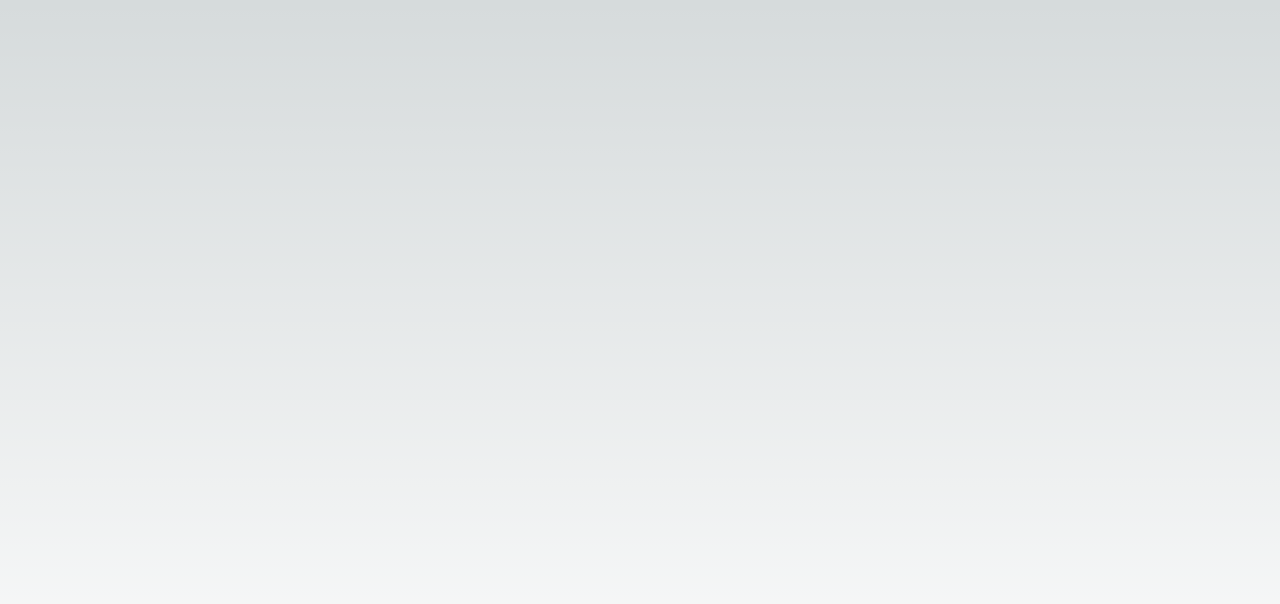
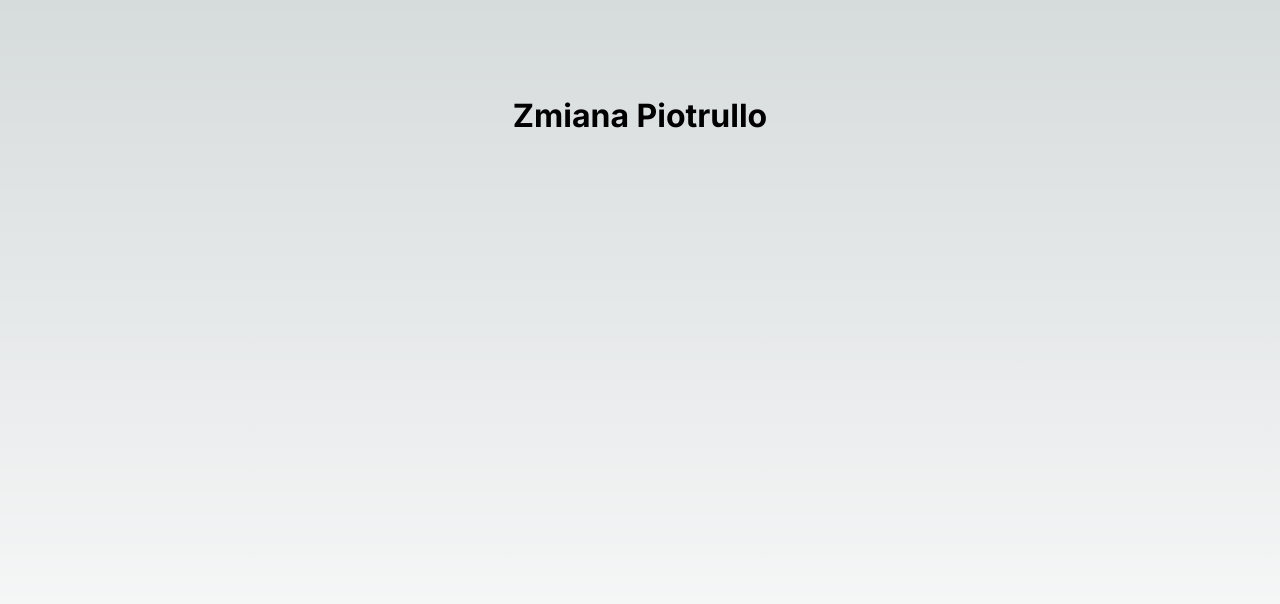
Before and after one commit to kczmrz/YourPetStory, a Next.js app: page / in a window 1280 px wide. Shown: the top 604 px of the page. Built offline with nearby package versions, Linux system fonts and the light colour scheme.

Commit message:
Add change

```diff
--- a/src/app/page.tsx
+++ b/src/app/page.tsx
@@ -4,7 +4,7 @@ import styles from './page.module.css'
 export default function Home() {
   return (
     <main className={styles.main}>
-
+      <h1>Zmiana Piotrullo</h1>
     </main>
   )
 }
```
